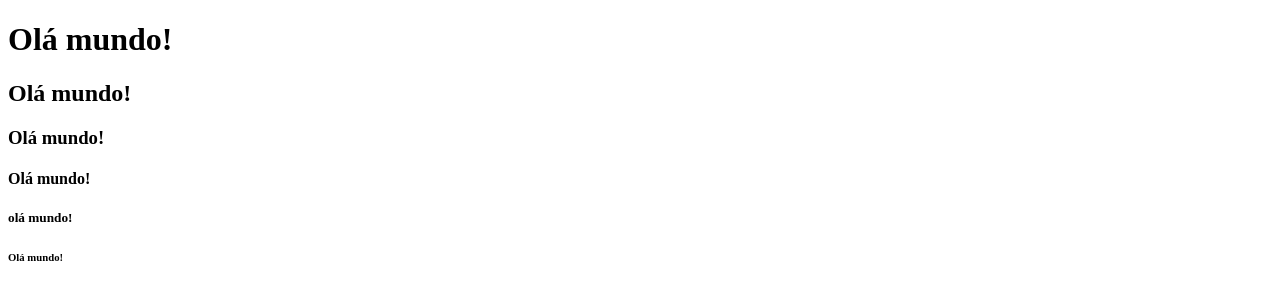
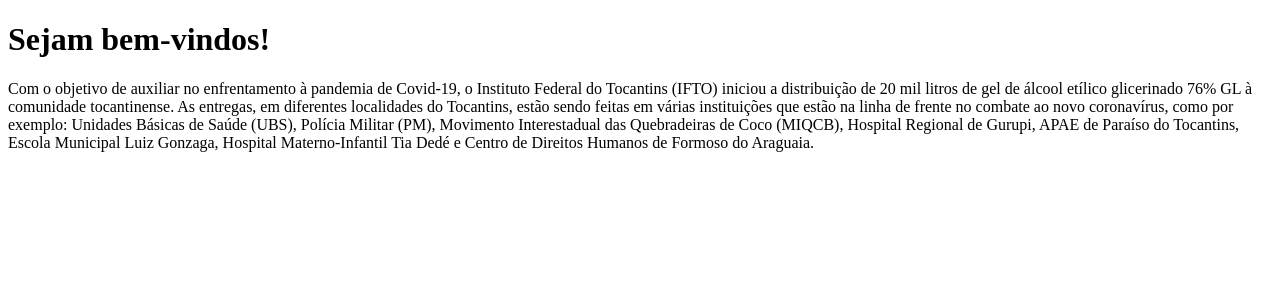
Before and after one commit to diascarreiro/pw, a plain HTML site: page index.html in a window 1280 px wide. Drawn offline with Linux system fonts and the light colour scheme.

Commit message:
ADICIONEI TEXTO AO INDEX.HTML

```diff
--- a/index.html
+++ b/index.html
@@ -5,12 +5,12 @@
 	<title>José Santana Dias Carreiro</title>
 </head>
 <body>
-<h1>Olá mundo!</h1>
-<h2>Olá mundo!</h2>
-<h3>Olá mundo!</h3>
-<h4>Olá mundo!</h4>
-<h5>olá mundo!</h5>
-<h6>Olá mundo!</h6>
+<h1>Sejam bem-vindos!</h1>
+Com o objetivo de auxiliar no enfrentamento à pandemia de Covid-19, o Instituto Federal do Tocantins (IFTO) iniciou a distribuição de 20 mil litros de gel de álcool etílico glicerinado 76% GL à comunidade tocantinense.
+
+As entregas, em diferentes localidades do Tocantins, estão sendo feitas em várias instituições que estão na linha de frente no combate ao novo coronavírus, como por exemplo: Unidades Básicas de Saúde (UBS), Polícia Militar (PM), Movimento Interestadual das Quebradeiras de Coco (MIQCB), Hospital Regional de Gurupi, APAE de Paraíso do Tocantins, Escola Municipal Luiz Gonzaga, Hospital Materno-Infantil Tia Dedé e Centro de Direitos Humanos de Formoso do Araguaia.
+
+
 
 </body>
 </html>
```
